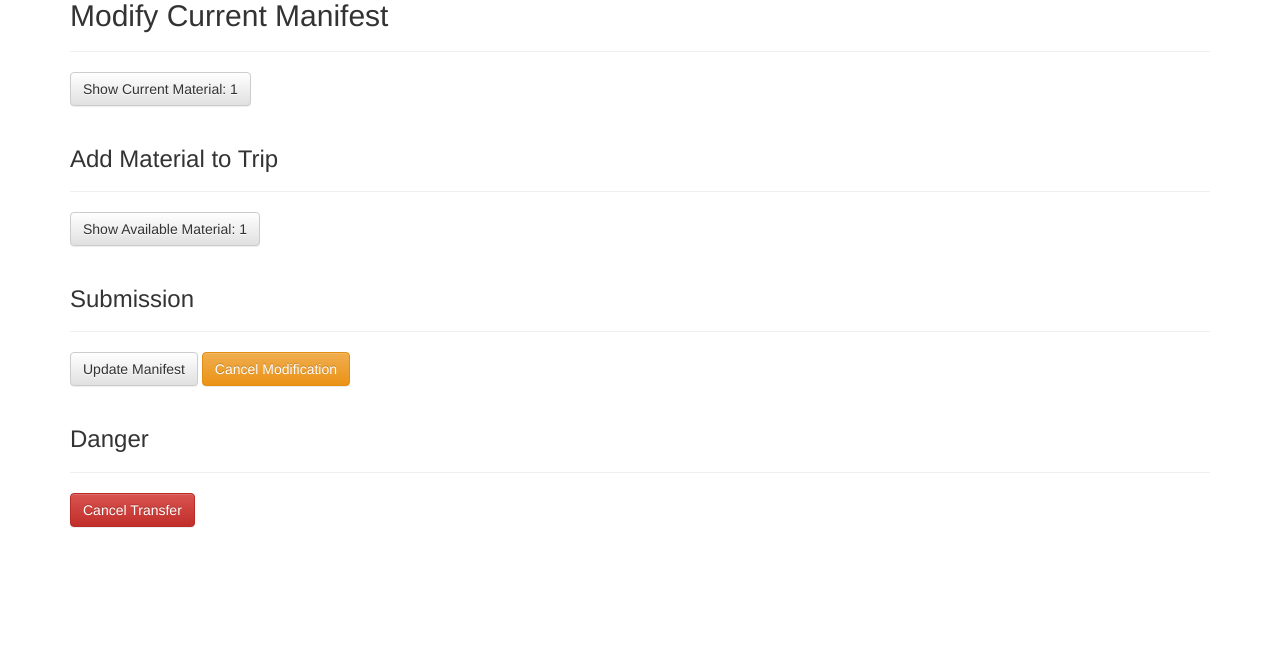
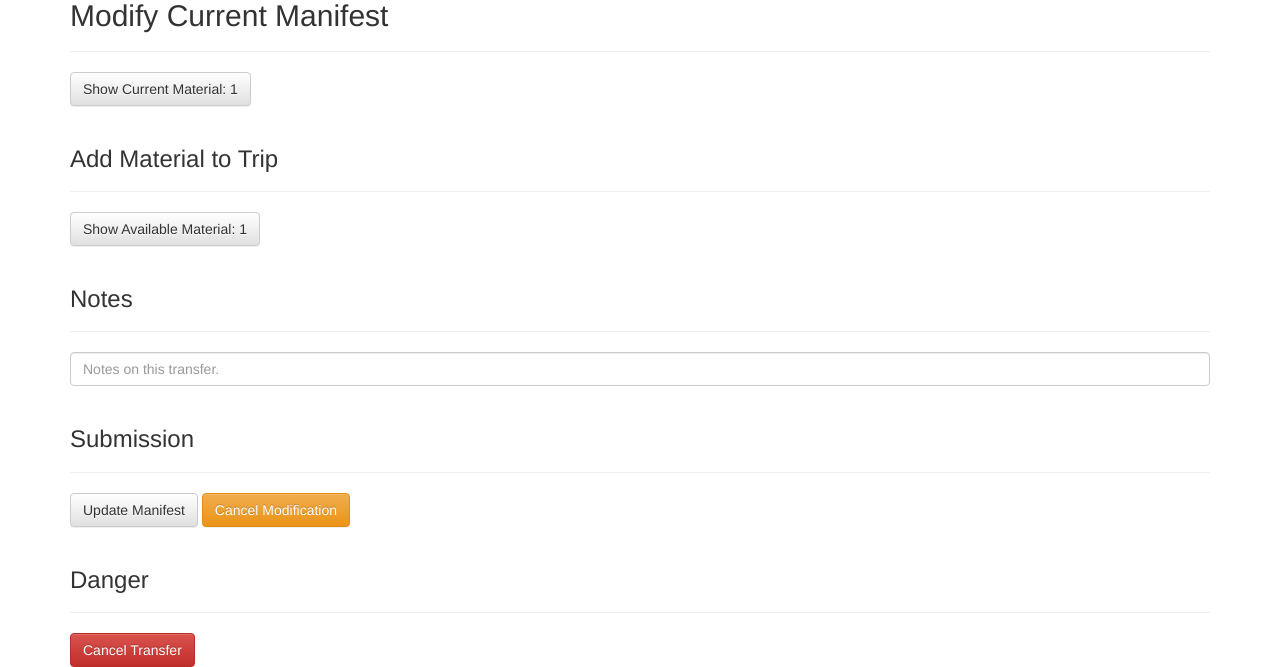
Before and after one commit to keeklund-zz/transport, a Python web app: template transport/templates/modify.html in a window 1280 px wide. Shown: the part 141-808 px from the top of the page. Before the commit the page ends 669 px from the top, so only its background shows below. Run offline with Jinja, Linux system fonts and the light colour scheme; the template is opened without the code that fills it: most values are stand-ins (such as "Sample title", 1, 10 or a date in 2020); some libraries are stand-ins or nearby versions.

Commit message:
access pool attributes

```diff
--- a/transport/templates/index.html
+++ b/transport/templates/index.html
@@ -12,7 +12,11 @@
 </div>
 {% for ct in current_transfers %}
 <p>
-  <a class="btn btn-lg btn-warning" href="/modify/{{ ct.id }}" role="button">Transaction: {{ ct.id }} @ {{ ct.created }}</a>
+  {% if ct.get('items') | length == 1 %}
+  <a class="btn btn-lg btn-warning" href="/modify/{{ ct.id }}" role="button">{{ ct.get('items') | length  }} item | Transaction id: {{ ct.id }}</a>
+  {% else %}
+  <a class="btn btn-lg btn-warning" href="/modify/{{ ct.id }}" role="button">{{ ct.get('items') | length  }} items | Transaction id: {{ ct.id }}</a>
+  {% endif %}
 </p>
 {% endfor %}
 {% else %}
--- a/transport/templates/modify.html
+++ b/transport/templates/modify.html
@@ -12,21 +12,20 @@
   </div>
 
   <button class="btn btn-default" type="button" data-toggle="collapse" data-target="#currentMaterial" aria-expanded="false">
-    Show Current Material: {{ transfer_items | length }}
+    Show Current Material: {{ transfer.get('items') | length }}
   </button>
 
   <div class="collapse" id="currentMaterial">
     <div class="well">
       <div class="btn-group-vertical" data-toggle="buttons">
-	{% for transfer_item_id in transfer_items %}
+	{% for pool in transfer.get('pools') %}
 	<label class="btn btn-default active">
-	  <input name="{{ transfer_item_id }}" value="{{ transfer_item_id }}" type="checkbox" autocomplete="off" checked />{{ transfer_item_id }}
+	  <input name="{{ pool.poolDataId }}" value="{{ pool }}" type="checkbox" autocomplete="off" checked />{{ pool.poolName }}
 	</label>
 	{% endfor %}
       </div>
     </div>
   </div>
-
 
   <div class="page-header">
     <h3>Add Material to Trip</h3>
@@ -36,13 +35,12 @@
     Show Available Material: {{ newly_available | length }}
   </button>
 
-
   <div class="collapse" id="availableMaterial">
     <div class="well">
       <div class="btn-group-vertical" data-toggle="buttons">
 	{% for na in newly_available %}
 	<label class="btn btn-default">
-	  <input name="{{ na.get('poolName') }}" value="{{ na.get('poolDataId') }}" type="checkbox" autocomplete="off" />{{ na.get('poolName') }}
+	  <input name="{{ na.get('poolDataId') }}" value="{{ na.get('poolName') }}" type="checkbox" autocomplete="off" />{{ na.get('poolName') }}
 	</label>
 	{% endfor %}
       </div>
@@ -51,12 +49,15 @@
   {% else %}
   <p>No additional material available!</p>
   {% endif %}
-
+  <div class="page-header">
+    <h3>Notes</h3>
+  </div>
+  <input type="text-area" name="notes" class="form-control" placeholder="Notes on this transfer." />
   <div class="page-header">
     <h3>Submission</h3>
   </div>
   <p>
-    <input type="hidden" name="transfer_id" value="{{ transfer_id }}" />
+    <input type="hidden" name="transfer_id" value="{{ transfer.id }}" />
     <input type="submit" class="btn btn-default" value="Update Manifest" />
     <a href="/" class="btn btn-warning">Cancel Modification</a>
   </p>
@@ -65,7 +66,7 @@
 <div class="page-header">
   <h3>Danger</h3>
 </div>
-<form method="post" name="cancel_transfer" action="{{ url_for('cancel_transfer', transfer_id=transfer_id) }}">
+<form method="post" name="cancel_transfer" action="{{ url_for('cancel_transfer', transfer_id=transfer.id) }}">
   <input type="submit" class="btn btn-danger" value="Cancel Transfer" />
 </form>
 
```
